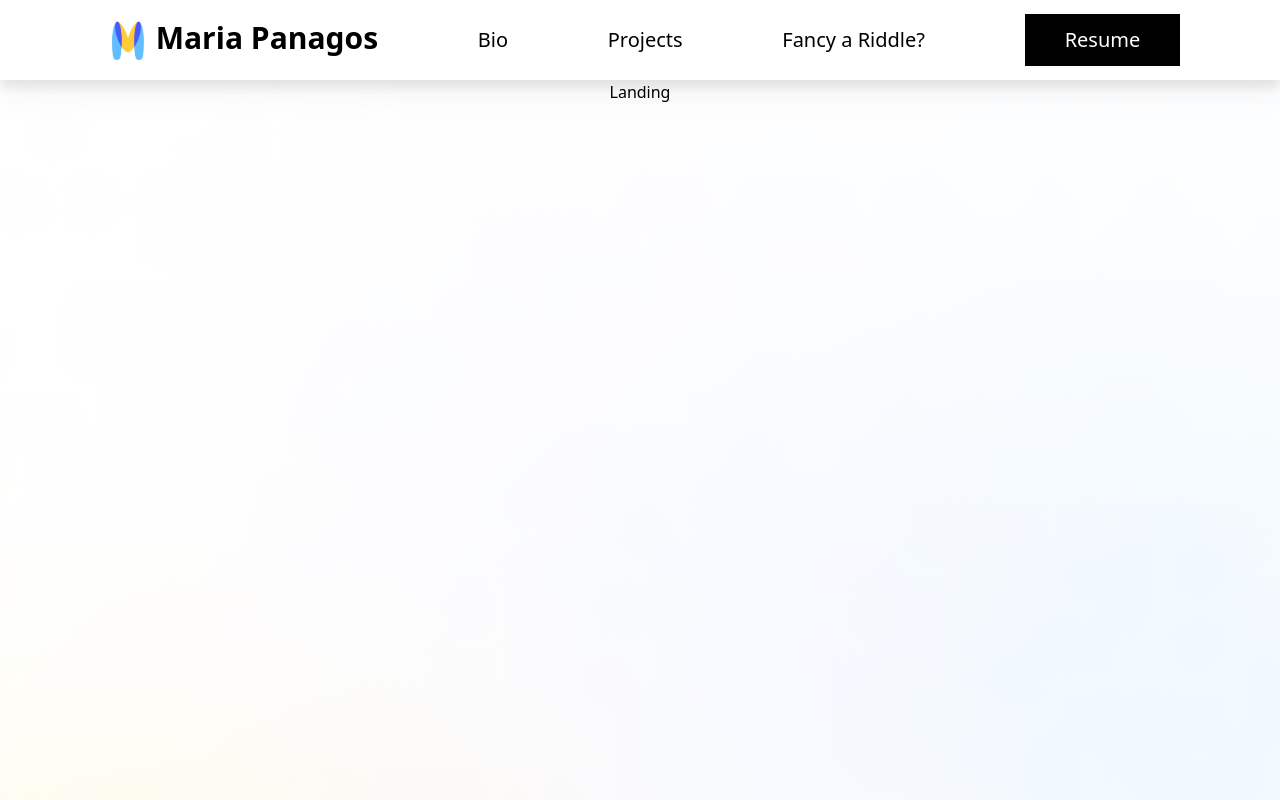
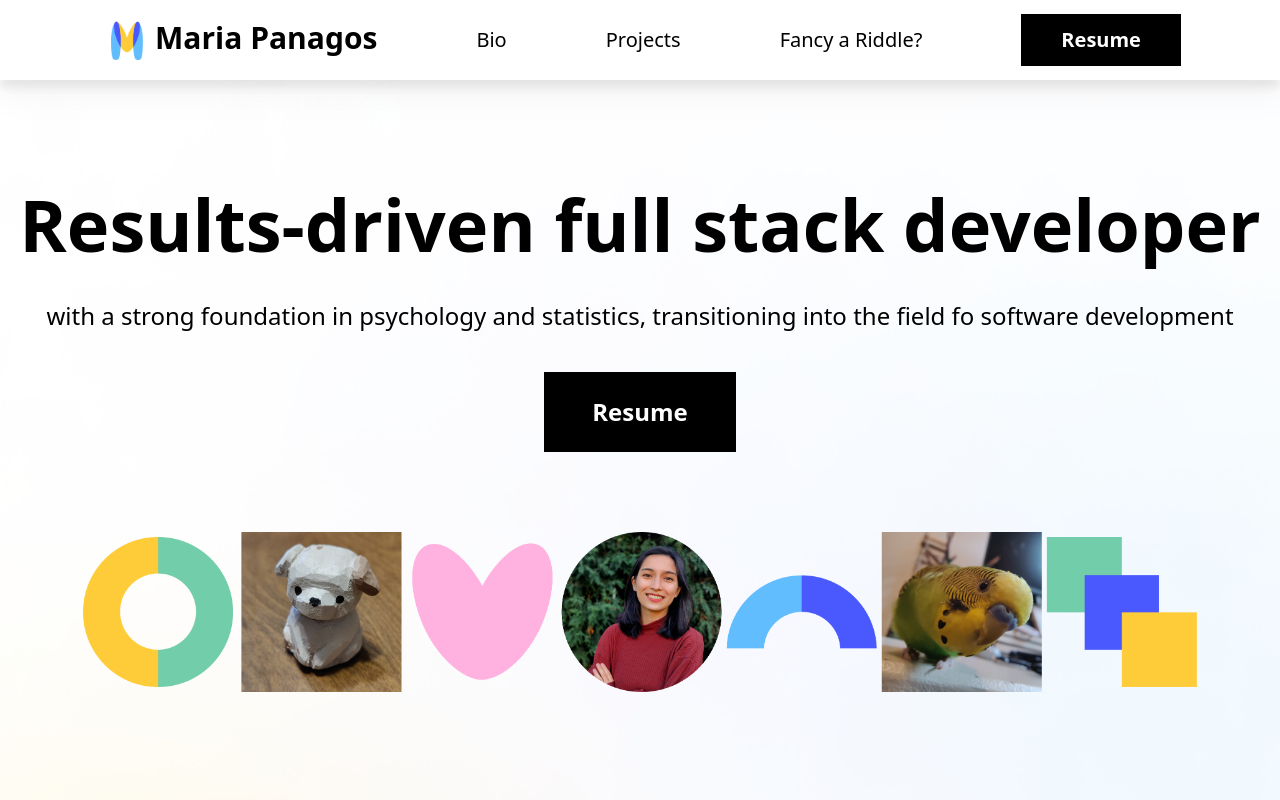
Before and after one commit to mariapan0330/Co.Lab-Mini-Portfolio, a React (Create React App) app: page / in a window 1280 px wide. Shown: the top 800 px of the page. Built offline with nearby package versions, Linux system fonts and the light colour scheme.

Commit message:
landing pg and resume btn

```diff
--- a/src/components/Landing.tsx
+++ b/src/components/Landing.tsx
@@ -1,7 +1,14 @@
-import React from 'react'
+import React from "react";
 
-export const Landing:React.FC = () => {
+export const Landing: React.FC = () => {
   return (
-    <div className='h-screen' id="landing"> Landing</div>
-  )
-}
+    <div className="h-screen mx-auto flex flex-col justify-center items-center px-8 lg:px-0" id="landing">
+      <div className="text-3xl font-bold lg:text-7xl">Results-driven full stack developer</div>
+      <div className="text-lg lg:text-2xl py-10">with a strong foundation in psychology and statistics, transitioning into the field fo software development</div>
+      <div className="text-xl lg:text-2xl font-bold text-white">
+        <a target="_blank" rel='noreferrer' href={require("../assets/Maria Panagos Resume for CoLab.pdf")} className="w-30 h-16 lg:w-48 lg:h-20 bg-black px-10 py-3 flex items-center justify-center">Resume</a>
+      </div>
+      <img src={require('../assets/landing_images.png')} alt="My hobbies and me" className="hidden md:flex lg:h-1/5 lg:w-auto my-20" />
+    </div>
+  );
+};
--- a/src/components/NavBar.tsx
+++ b/src/components/NavBar.tsx
@@ -31,7 +31,7 @@ export const NavBar: React.FC = () => {
 
       {/* ITEM 3: RESUME IN NEW TAB */}
       <div className="text-xl text-white">
-        <a href="" className="bg-black px-10 py-3 flex items-center">Resume</a>
+        <a target='_blank' rel='noreferrer' href={require("../assets/Maria Panagos Resume for CoLab.pdf")} className="bg-black px-10 py-3 flex items-center jutify-center font-bold">Resume</a>
       </div>
     </div>
   );
```
Also changed, not shown: src/assets/landing_images.png, 1 other file (tests, documents, lock files or other folders).
